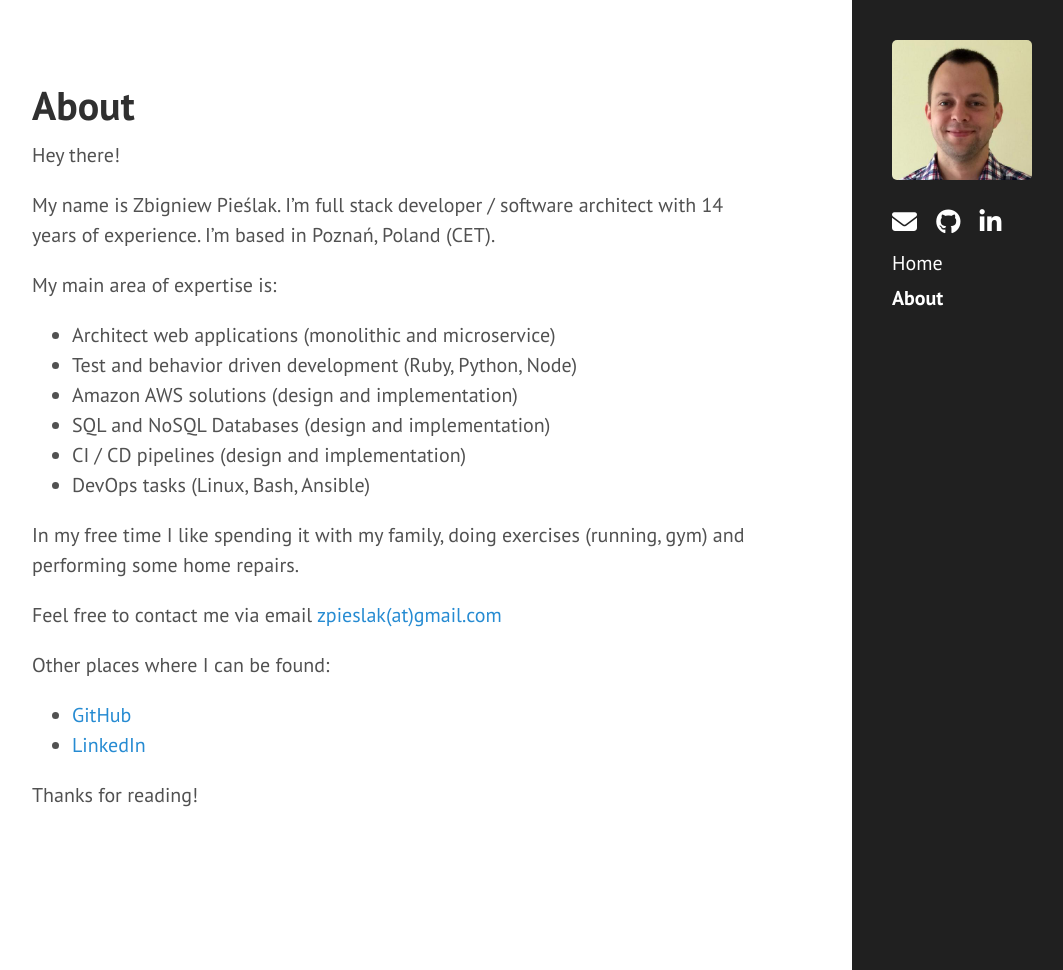
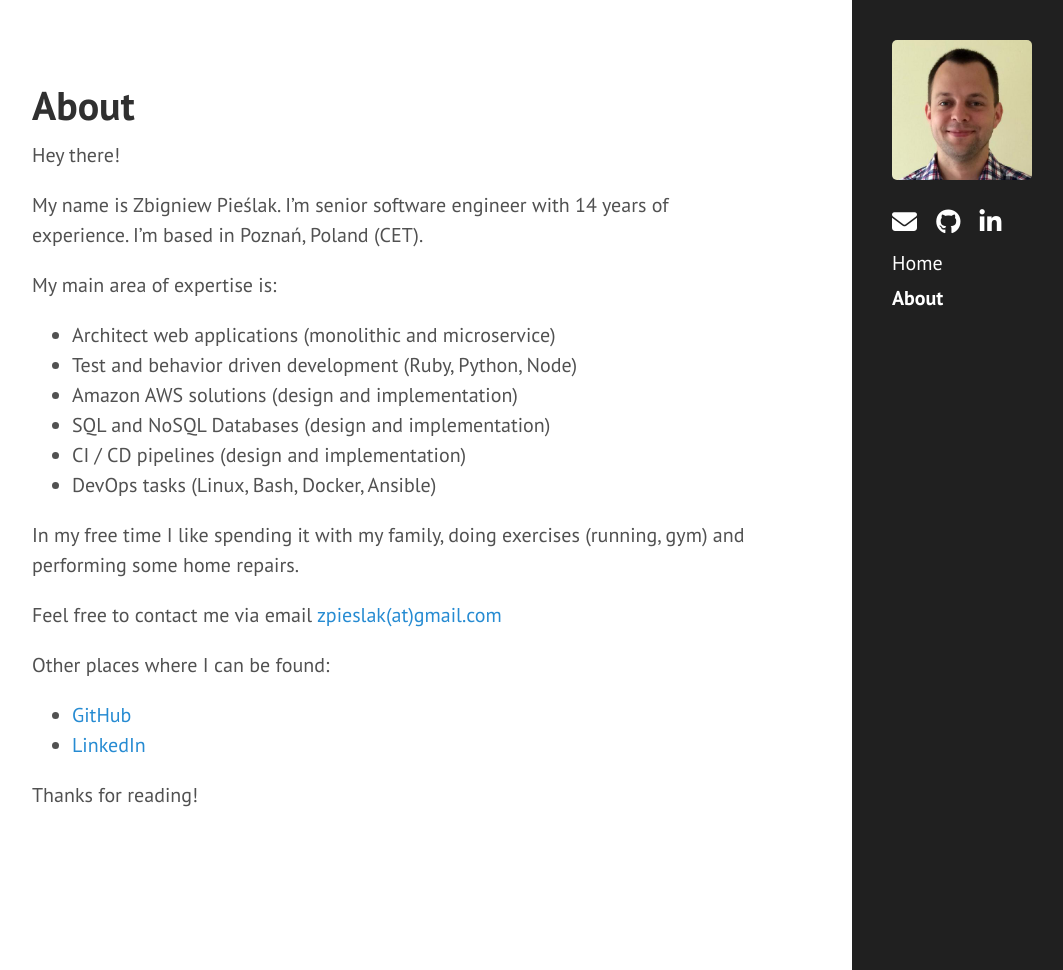
Before and after one commit to CodeGyver/codegyver.github.io, a Jekyll site: the page built from about.md, in a window 1280 px wide and 970 px high. Shown: the whole window, without its empty margins (68-1131 px from the left). Built offline with Jekyll 4.4.1, drawn with Linux system fonts in a browser that asks for light colours; Markdown is read by kramdown in place of the engine named in the settings.

Commit message:
Fix typoos. Update about page. Update gems

```diff
--- a/about.md
+++ b/about.md
@@ -5,7 +5,7 @@ title: About
 
 Hey there!
 
-My name is Zbigniew Pieślak. I'm full stack developer / software architect with {{ site.time | date: '%Y' | minus:2008 }} years of experience. I'm based in Poznań, Poland (CET).
+My name is Zbigniew Pieślak. I'm senior software engineer with {{ site.time | date: '%Y' | minus:2008 }} years of experience. I'm based in Poznań, Poland (CET).
 
 My main area of expertise is:
 
@@ -14,7 +14,7 @@ My main area of expertise is:
 * Amazon AWS solutions (design and implementation)
 * SQL and NoSQL Databases (design and implementation)
 * CI / CD pipelines (design and implementation)
-* DevOps tasks (Linux, Bash, Ansible)
+* DevOps tasks (Linux, Bash, Docker, Ansible)
 
 In my free time I like spending it with my family, doing exercises (running, gym) and performing some home repairs.
 
```
Also changed, not shown: 404.md (+1 -1 lines), _posts/2022-05-09-ghostscript.md (+2 -2 lines), Gemfile.lock.
